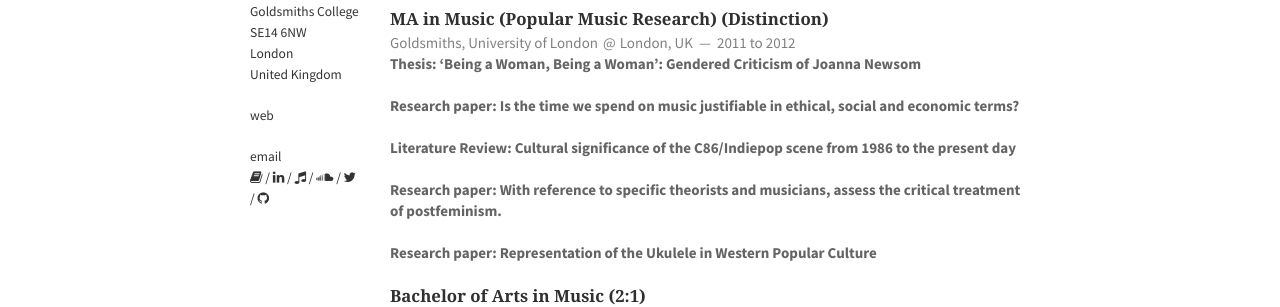
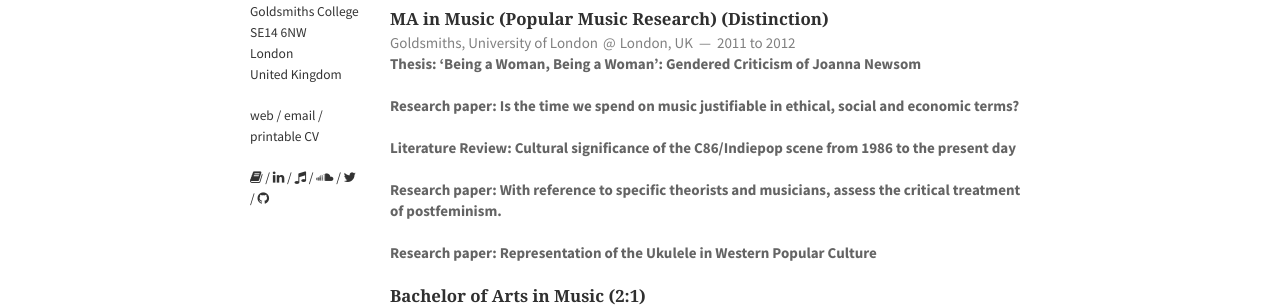
Before and after one commit to emmawinston/cv, a Jekyll site: the page built from index.html, in a window 1280 px wide and 900 px high. Shown: the part 293-600 px from the top of the window. Built offline with Jekyll 4.4.1, drawn with Linux system fonts in a browser that asks for light colours; nearby versions of some CDN libraries; Markdown is read by kramdown in place of the engine named in the settings; the list of posts is cut into pages by our own code.

Commit message:
inline email

```diff
--- a/_layouts/layout.html
+++ b/_layouts/layout.html
@@ -54,10 +54,9 @@
             </a>
         </address>
         <p>
-            <a href="{{ site.website_full }}">{{ site.website }}</a><br/>
+            <a href="{{ site.website_full }}">{{ site.website }}</a> / <a href="{{ site.email_full }}">{{ site.email }}</a> / printable CV<br/>
         </p>
         <p>
-            <a href="{{ site.email_full }}">{{ site.email }}</a><br/>
             <a href="{{ site.academia }}"><i class="fa fa-book"></i></a> /
             <a href="{{ site.linkedin }}"><i class="fa fa-linkedin"></i></a> /
             <a href="{{ site.music }}"><i class="fa fa-music"></i></a> /
```
